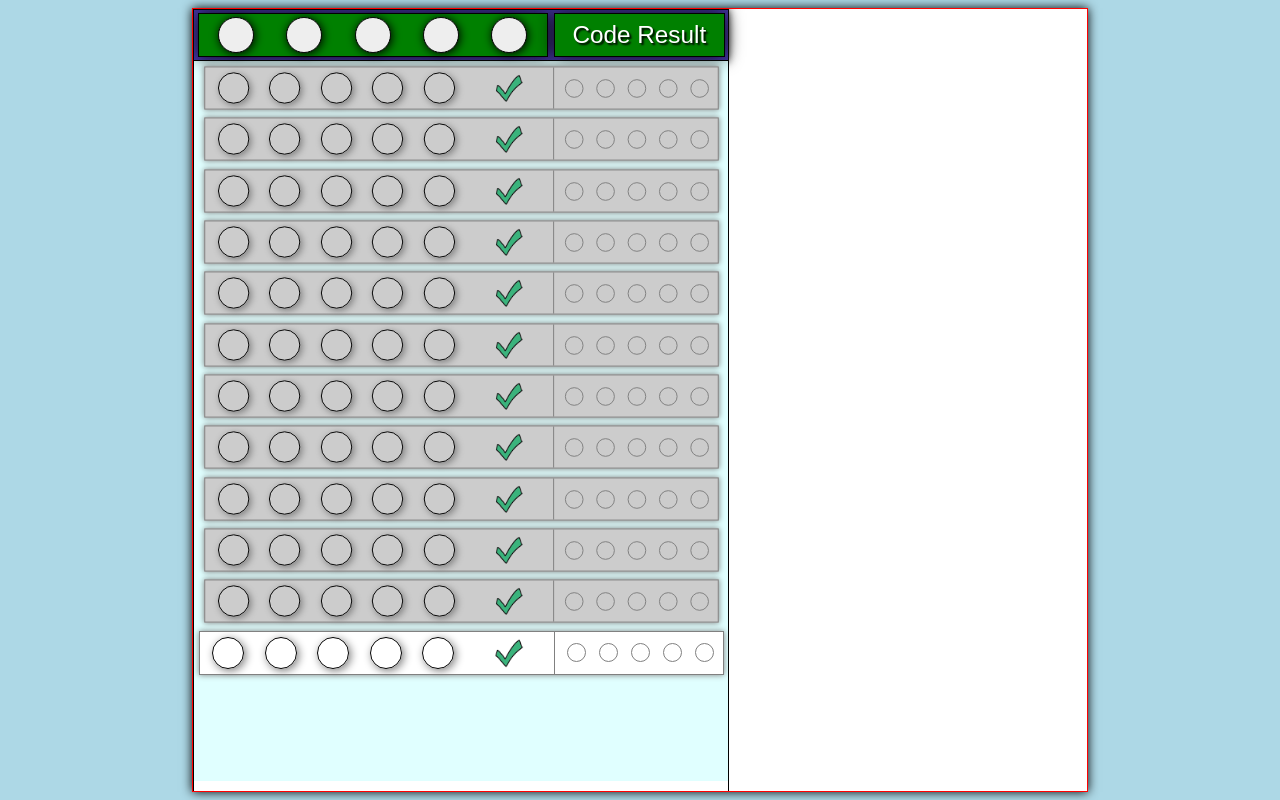
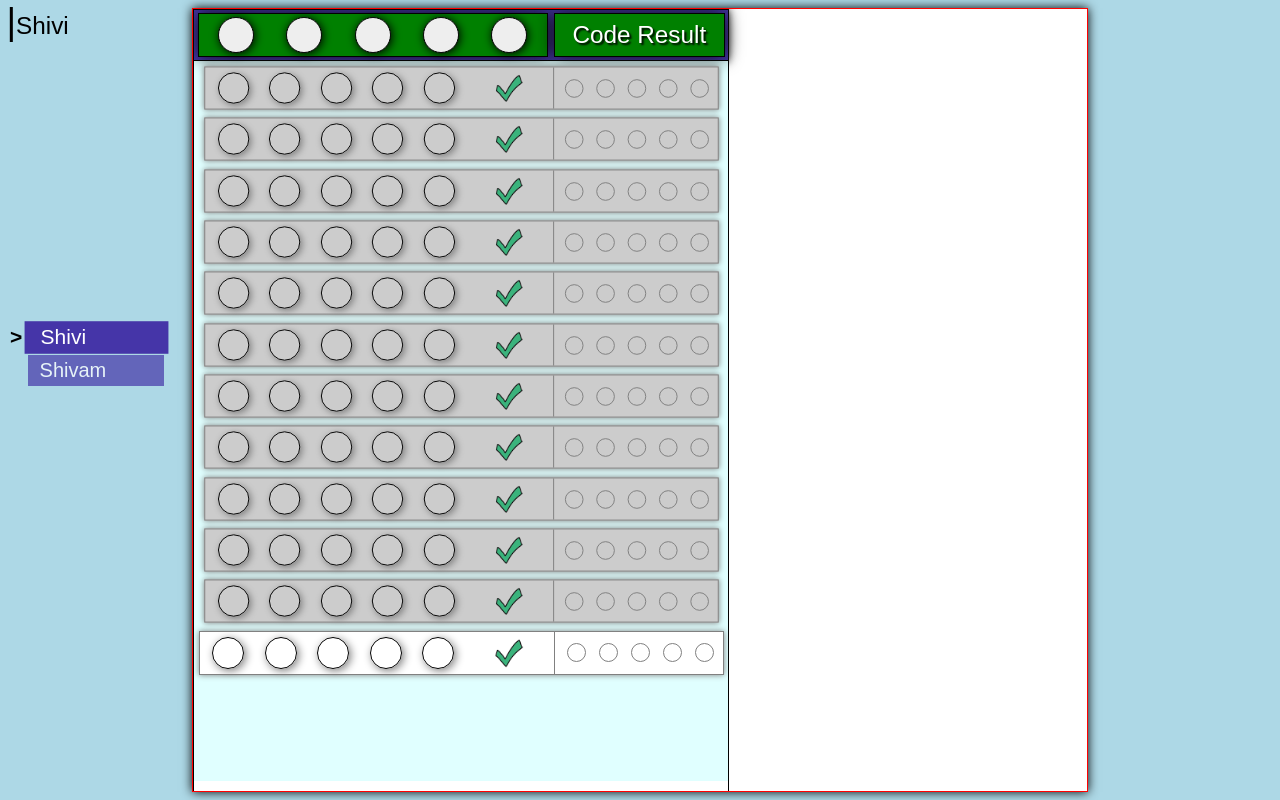
Before and after one commit to shiviraj/masterMind, a website: page public/game.html in a window 1280 px wide. Drawn offline with Linux system fonts and the light colour scheme; no server answers.

Commit message:
|#3|Shiviraj|refactor code

```diff
--- a/public/css/game.css
+++ b/public/css/game.css
@@ -10,6 +10,44 @@ body {
   display: flex;
   justify-content: center;
   overflow: hidden;
+}
+.logo-container {
+  position: absolute;
+  left: 0.5vw;
+}
+.player-name {
+  font-size: calc(1vw + 0.8em);
+}
+.player-name::before {
+  content: '|';
+  font-size: calc(1vw + 1em);
+  font-weight: 100;
+}
+.players {
+  position: absolute;
+  left: 2vw;
+  top: 40%;
+  width: 11vw;
+}
+.player {
+  background-color: #4535a8;
+  margin: 2px;
+  padding: 4px 12px;
+  color: #fff;
+  font-size: calc(1vw + 0.5em);
+  opacity: 0.7;
+}
+.current-player {
+  transform: scale(1.05);
+  opacity: 1;
+  padding-left: 22px;
+}
+.current-player::before {
+  content: '> ';
+  color: #000;
+  font-weight: bolder;
+  margin-left: -36px;
+  padding-right: 12px;
 }
 .game {
   border: 1px solid red;
@@ -90,10 +128,6 @@ body {
   justify-content: space-around;
 }
 
-.enter-code > div {
-  cursor: pointer;
-}
-
 .code-trial-row {
   box-shadow: 0 0 6px gray;
   border: 1px solid gray;
@@ -126,7 +160,7 @@ body {
   border-radius: 50%;
   box-shadow: 2px 2px 8px gray;
   margin: 0.4vw 0.8vw;
-  pointer-events: none;
+  cursor: pointer;
 }
 
 .result-hole {
--- a/public/game.html
+++ b/public/game.html
@@ -9,6 +9,16 @@
     <title>MasterMind</title>
   </head>
   <body>
+    <div class="logo-container">
+      <div class="logo"></div>
+      <div class="player-name" id="player-name">Shivi</div>
+    </div>
+
+    <div class="players">
+      <div class="player current-player" id="playerId">Shivi</div>
+      <div class="player" id="playerId">Shivam</div>
+    </div>
+
     <div class="game">
       <div class="code-area">
         <div class="title">
--- a/public/scripts/createBoard.js
+++ b/public/scripts/createBoard.js
@@ -3,12 +3,12 @@ const createBoard = function(codeLength) {
   for (let row = 1; row < 13; row++) {
     gameBoard += `<div class="code-trial-row disable" id="code-try-${row}"><div class="enter-code">`;
     for (let hole = 0; hole < codeLength; hole++) {
-      gameBoard += ` <div id="hole-${hole}"><div class="hole" ></div></div>`;
+      gameBoard += ` <div class="hole" id="hole-${hole}"></div>`;
     }
     gameBoard +=
       '<div class="submit-code" id="submit-code"></div></div><div class="code-result">';
     for (let hole = 0; hole < codeLength; hole++) {
-      gameBoard += '<div class="result-hole" id="result-hole-1"></div>';
+      gameBoard += `<div class="result-hole" id="result-hole-${hole}"></div>`;
     }
     gameBoard += '</div></div>';
   }
--- a/public/scripts/index.js
+++ b/public/scripts/index.js
@@ -28,7 +28,7 @@ const fillColor = function(event) {
 };
 
 const addListenerOnHole = function() {
-  const $activeRow = getElement('.enable');
+  const $activeRow = getElement('.enable .enter-code');
   $activeRow.addEventListener('click', () => fillColor(event));
 };
 
@@ -48,10 +48,18 @@ const startIfGameStarted = function() {
     });
 };
 
+const addColorInHole = function($hole, color) {
+  Array.from($hole.classList).forEach(classUnit =>
+    $hole.classList.remove(classUnit)
+  );
+  $hole.classList.add('hole');
+  $hole.classList.add(color);
+};
+
 const changeColor = function(hole, color) {
   const $hole = getElement(`.enable #${hole}`);
-  $hole.innerHTML = `<div class="hole ${color}" id="${hole}"></div>
-                     <span class='hidden insertedCode'>${color}</span>`;
+  addColorInHole($hole, color);
+  $hole.innerHTML = `<span class='hidden insertedCode'>${color}</span>`;
 };
 
 const insertColor = function(event) {
```
